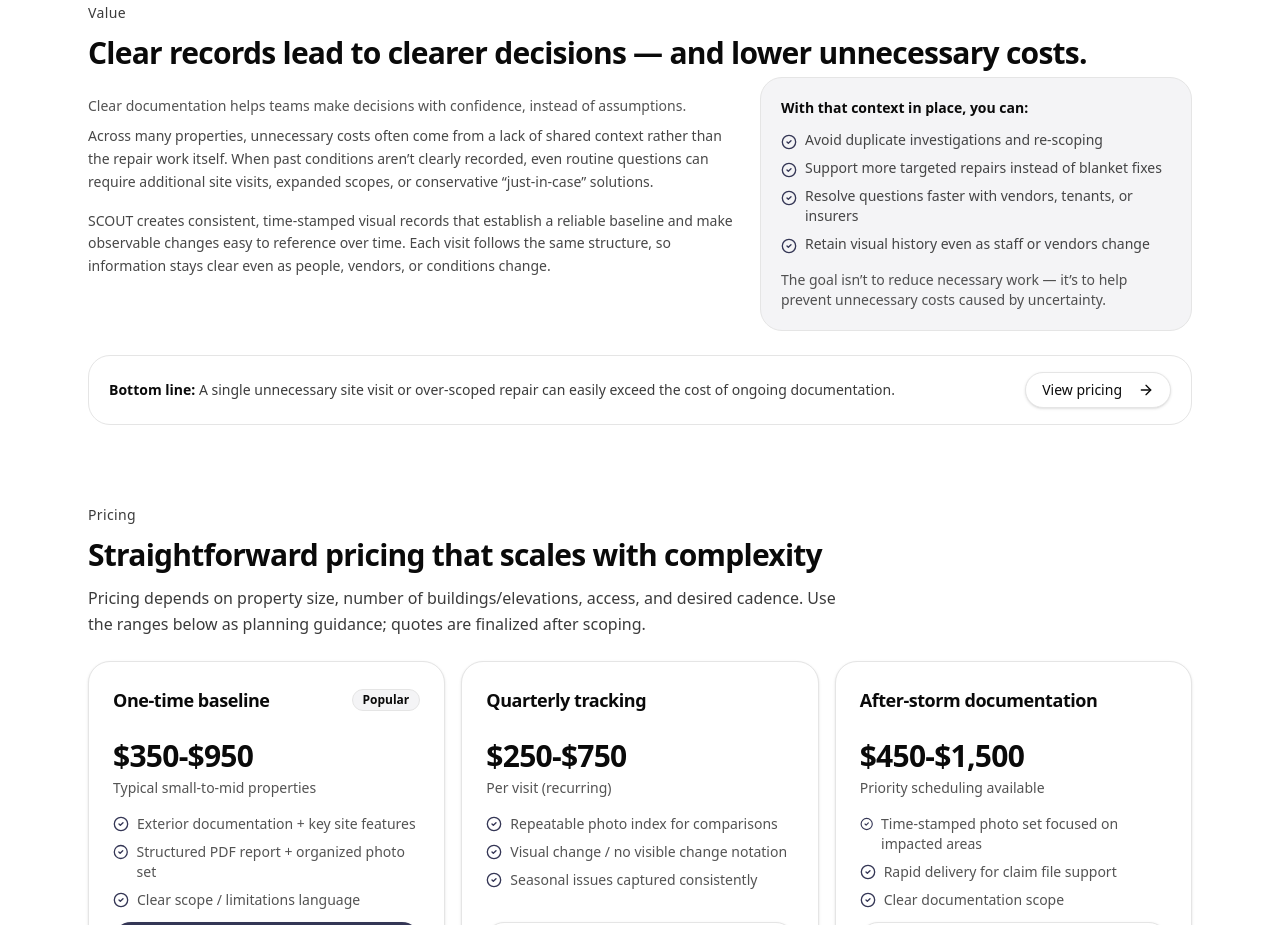
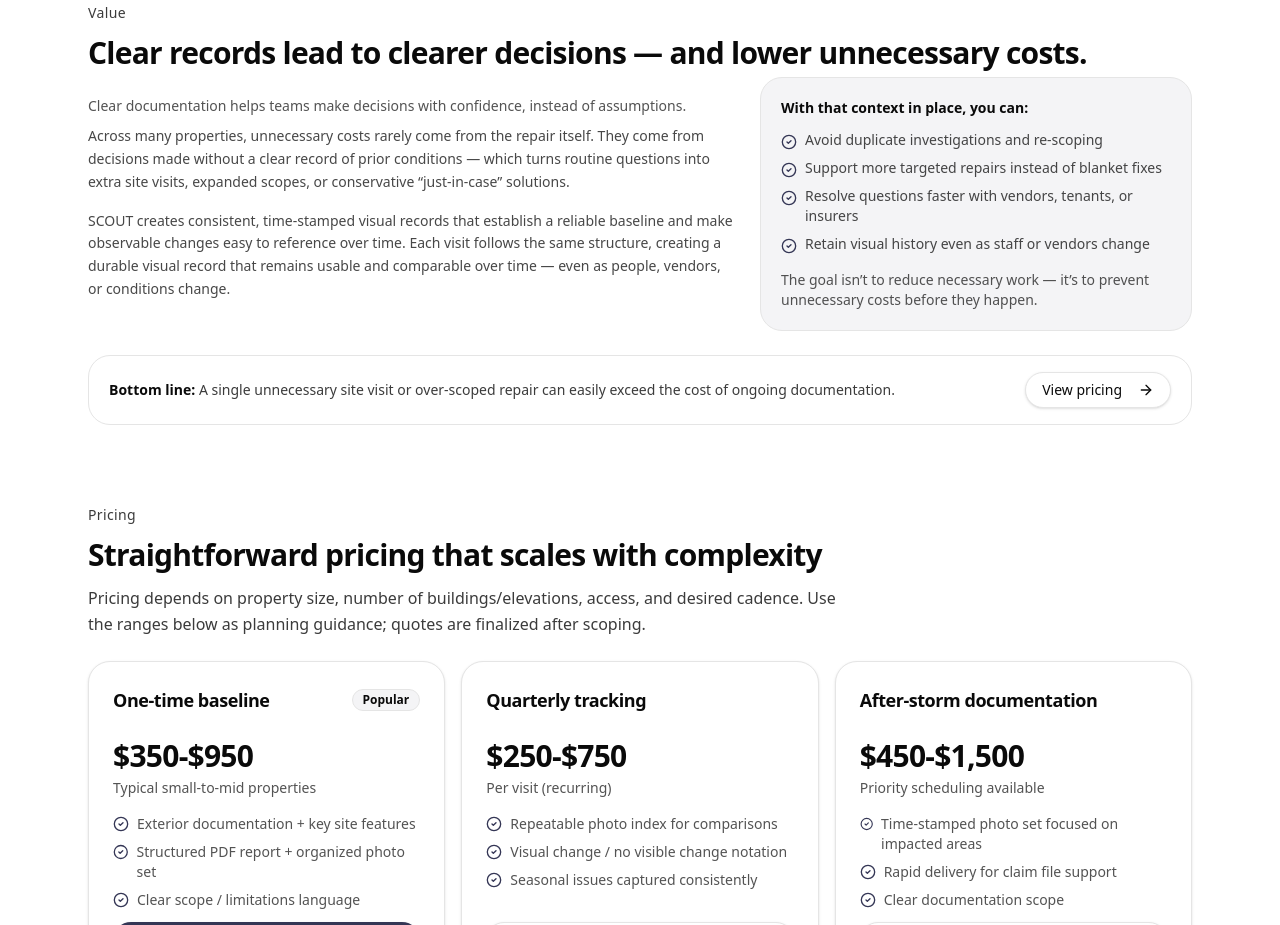
Before and after one commit to bennettb15/scout-site, a React (Vite) app: page / in a window 1280 px wide. Shown: the part 2840-3765 px from the top of the page. Built offline with nearby package versions, Linux system fonts and the light colour scheme.

Commit message:
text section of Value

```diff
--- a/src/ScoutMarketingSite.jsx
+++ b/src/ScoutMarketingSite.jsx
@@ -883,15 +883,15 @@ async function handleContactSubmit(e) {
     <div className="space-y-4 text-sm leading-relaxed text-foreground/75">
 
   <p>
-    Across many properties, unnecessary costs often come from a lack of shared context rather than the repair work itself.
-     When past conditions aren’t clearly recorded, even routine questions can require additional site visits, expanded scopes,
-      or conservative “just-in-case” solutions.
+    Across many properties, unnecessary costs rarely come from the repair itself. They come from decisions made without
+    a clear record of prior conditions — which turns routine questions into extra site visits, expanded scopes, or
+    conservative “just-in-case” solutions.
   </p>
 
   <p>
     SCOUT creates consistent, time-stamped visual records that establish a reliable baseline and make observable changes easy
-     to reference over time. Each visit follows the same structure, so information stays clear even as people, vendors, or
-     conditions change.
+     to reference over time. Each visit follows the same structure, creating a durable visual record that remains usable and
+     comparable over time — even as people, vendors, or conditions change.
 
   </p>
 </div>
@@ -922,8 +922,8 @@ async function handleContactSubmit(e) {
 
   <p className="mt-4 text-sm text-foreground/70">
 
-    The goal isn’t to reduce necessary work — it’s to help prevent unnecessary
-    costs caused by uncertainty.
+    The goal isn’t to reduce necessary work — it’s to prevent unnecessary
+    costs before they happen.
   </p>
 </div>
 
```
